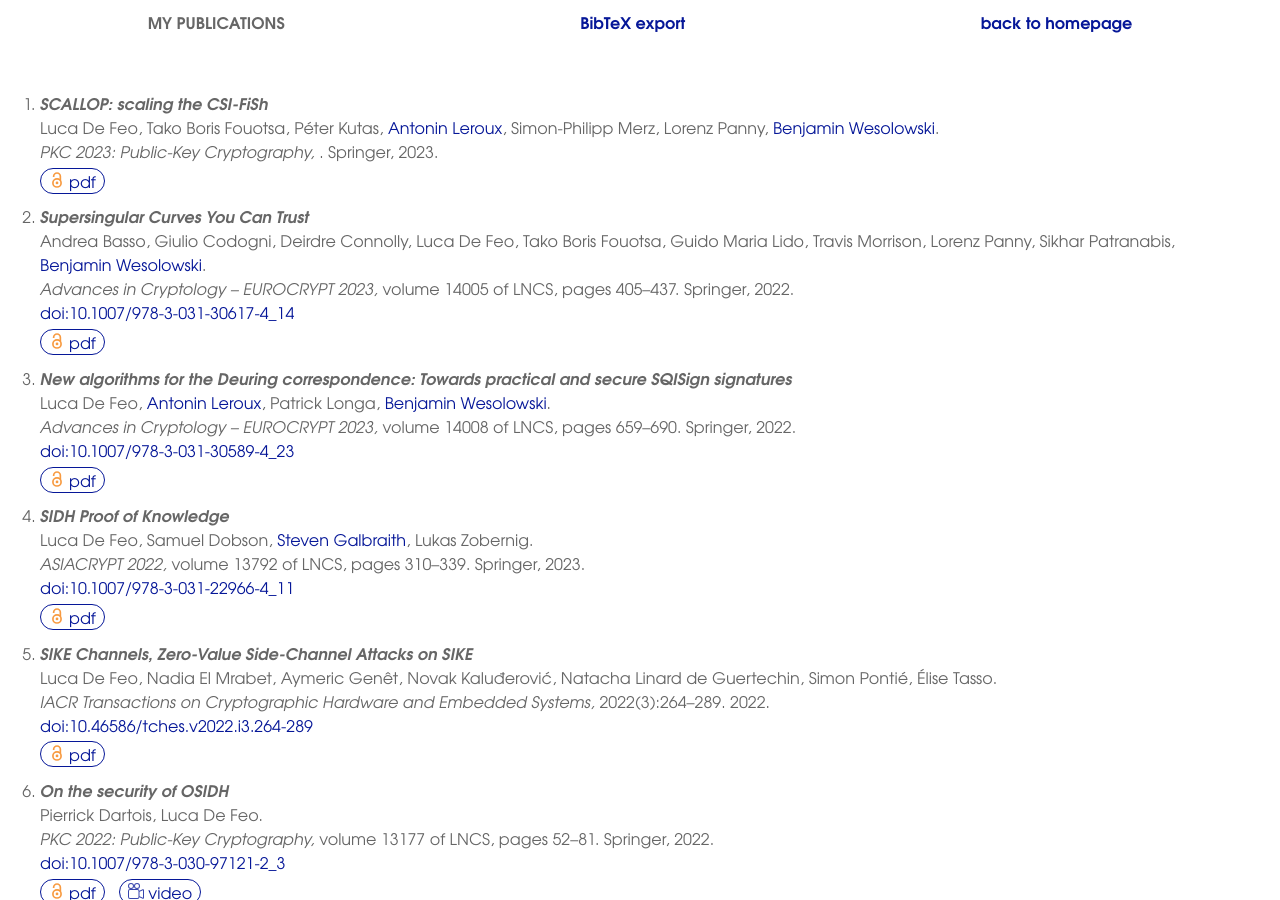
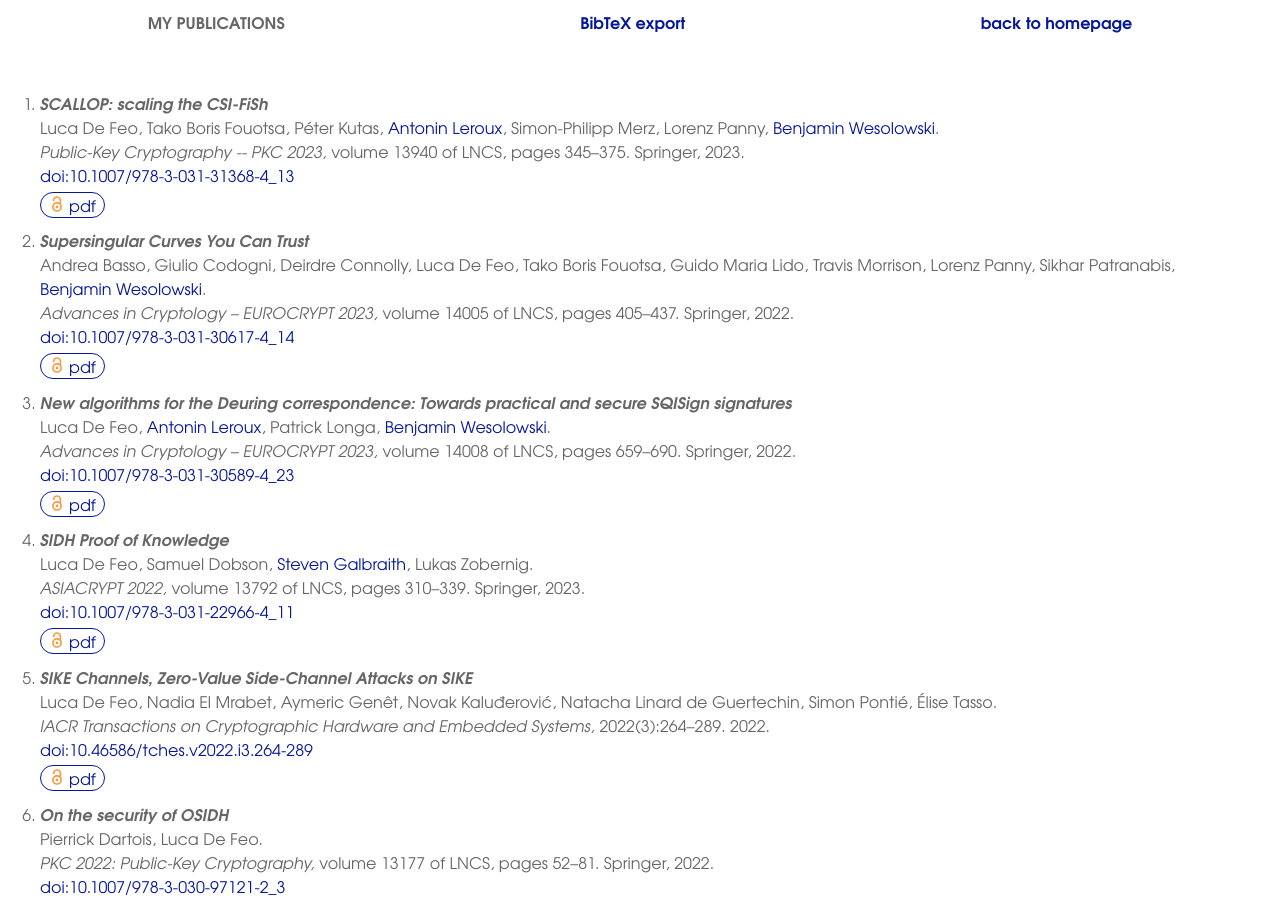
Before and after one commit to defeo/defeo.github.io, a Jekyll site: the page built from pubs.html, in a window 1280 px wide and 900 px high. Built offline with Jekyll 4.4.1, drawn with Linux system fonts in a browser that asks for light colours.

Commit message:
New bib data

```diff
--- a/_data/papers.yaml
+++ b/_data/papers.yaml
@@ -13,10 +13,19 @@ papers:
       publisher: Springer
       title:
         short: PKC 2023
-        long: 'PKC 2023: Public-Key Cryptography'
+        long: 'Public-Key Cryptography -- PKC 2023'
+      volume: 13940
+      series: LNCS
+      pagestart: 345
+      pageend: 375
+      editor:
+        - Alexandra Boldyreva
+        - Vladimir Kolesnikov
     download: 'https://eprint.iacr.org/2023/058.pdf'
-    date: 2023-1
+    date: 2023-5
     year: 2023
+    doi: 10.1007/978-3-031-31368-4_13
+
 
   - type: conference
     title: 'Supersingular Curves You Can Trust'
```
